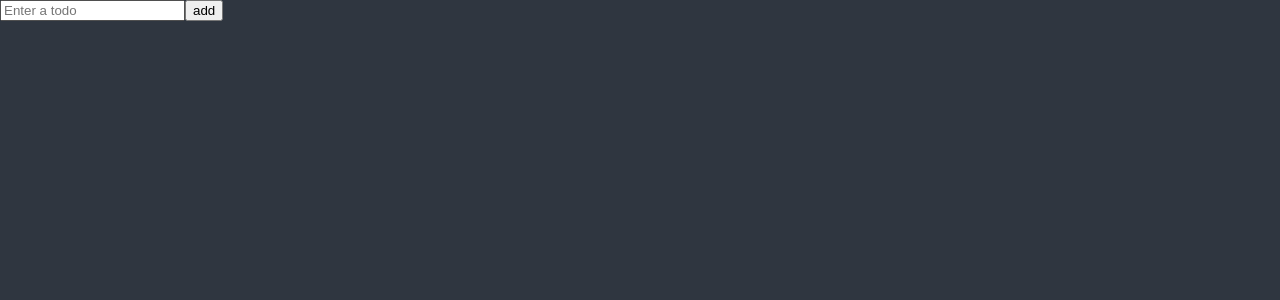
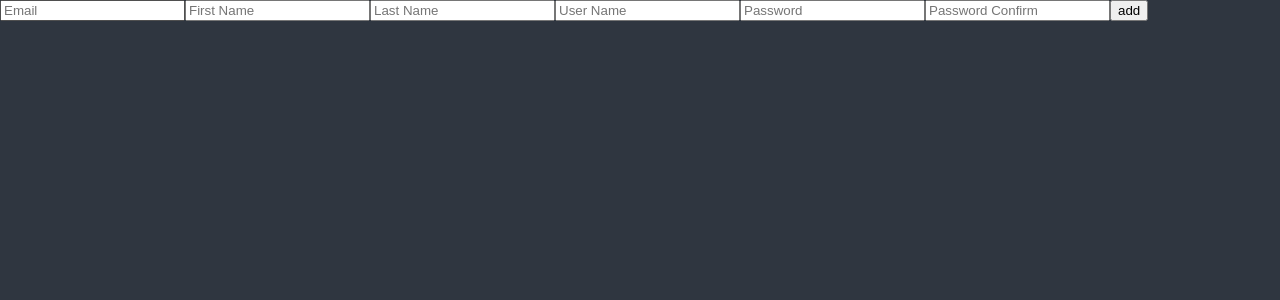
Before and after one commit to sadpu111/react-state-management, a React (Create React App) app: page / in a window 1280 px wide. Shown: the top 300 px of the page. Built offline with nearby package versions, Linux system fonts and the light colour scheme.

Commit message:
multi iputs

```diff
--- a/src/ToDoList.tsx
+++ b/src/ToDoList.tsx
@@ -29,11 +29,16 @@ import {useForm} from "react-hook-form"; // 호출 대상을 중괄호로 안묶
 
 function ToDoList() {
   const {register, watch} = useForm(); // react-hook에서 제공하는 register 함수
-  console.log(watch())
+  console.log(watch()) // form의 입력값 추적
   return (
     <div>
       <form>
-        <input {...register("todo")} placeholder="Enter a todo"></input>
+        <input {...register("Email")} placeholder="Email"></input>
+        <input {...register("firstName")} placeholder="First Name"></input>
+        <input {...register("lastName")} placeholder="Last Name"></input>
+        <input {...register("userName")} placeholder="User Name"></input>
+        <input {...register("password")} placeholder="Password"></input>
+        <input {...register("password Confirm")} placeholder="Password Confirm"></input>
         <button>add</button>
       </form>
     </div>)
```
